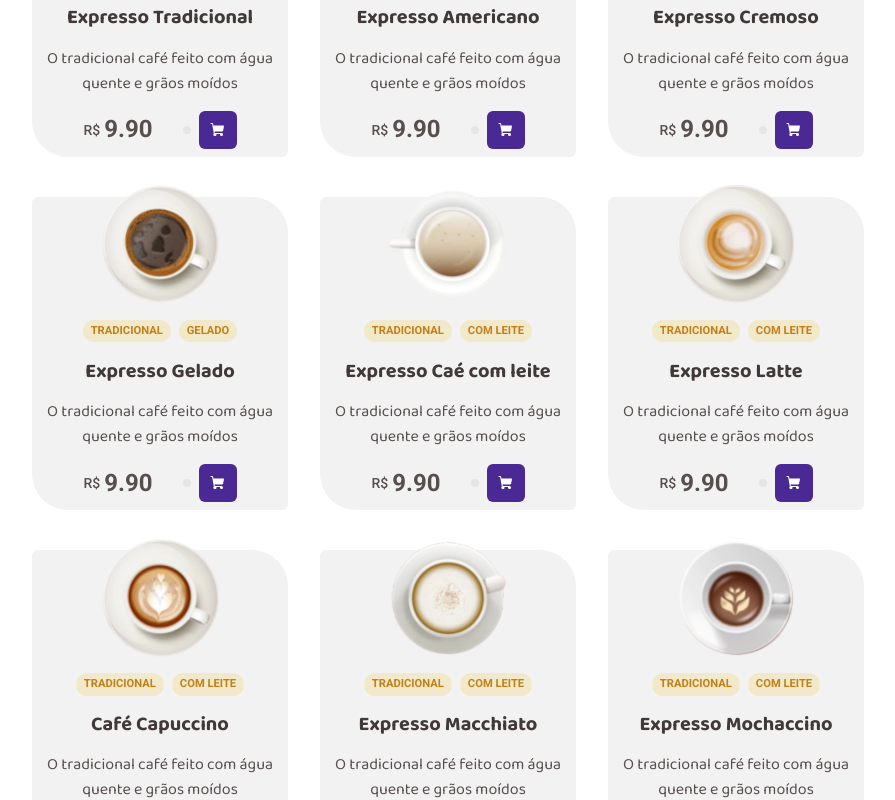
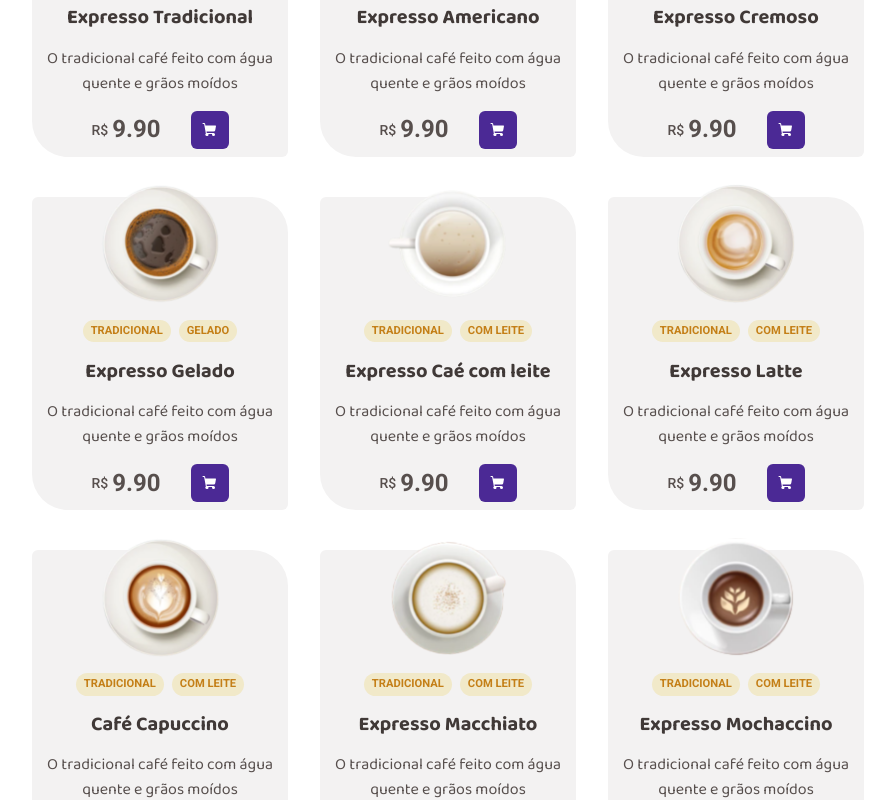
Before and after one commit to igormtt/ignite-coffee, a React (Vite) app: page / in a window 1280 px wide. Shown: the part 900-1700 px from the top of the page, without its empty margins (192-1087 px from the left). Built offline with nearby package versions, Linux system fonts and the light colour scheme.

Commit message:
Corrigindo bug no componente de café: circulo branco no lugar do plus and minus

```diff
--- a/src/components/Coffee/Coffee.tsx
+++ b/src/components/Coffee/Coffee.tsx
@@ -66,7 +66,7 @@ export default function Coffee({
         </div>
 
         <div className="group">
-          <CounterInput coffeeId={id} />
+          {coffeeInCart && <CounterInput coffeeId={id} />}
           <div className="shopping-cart" onClick={handleAddToCart}>
             <ShoppingCart weight="fill" />
           </div>
--- a/src/themes/default.ts
+++ b/src/themes/default.ts
@@ -18,4 +18,4 @@ export const defaultTheme = {
   "white-400": "#EDEDED",
   "white-500": "#E6E5E5",
   error: "#BA1B1B",
-};
+} as const;
```
